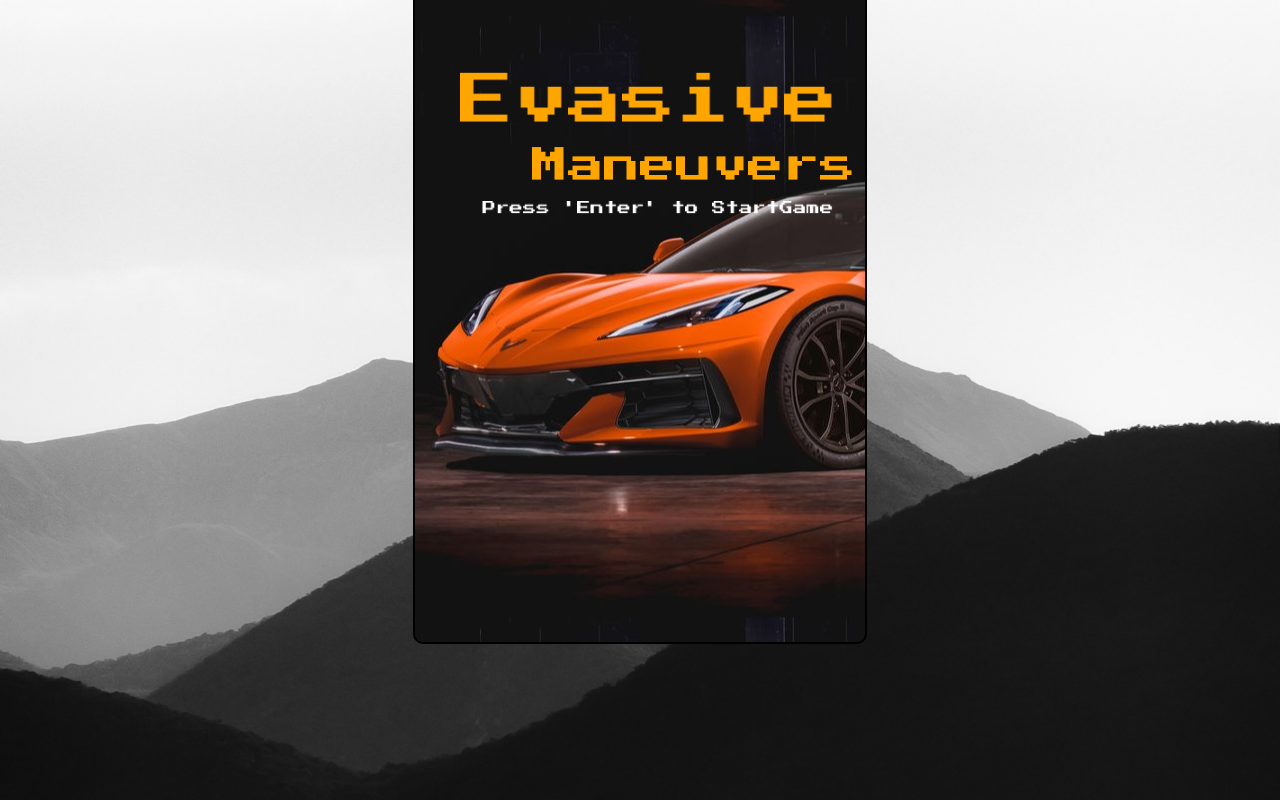
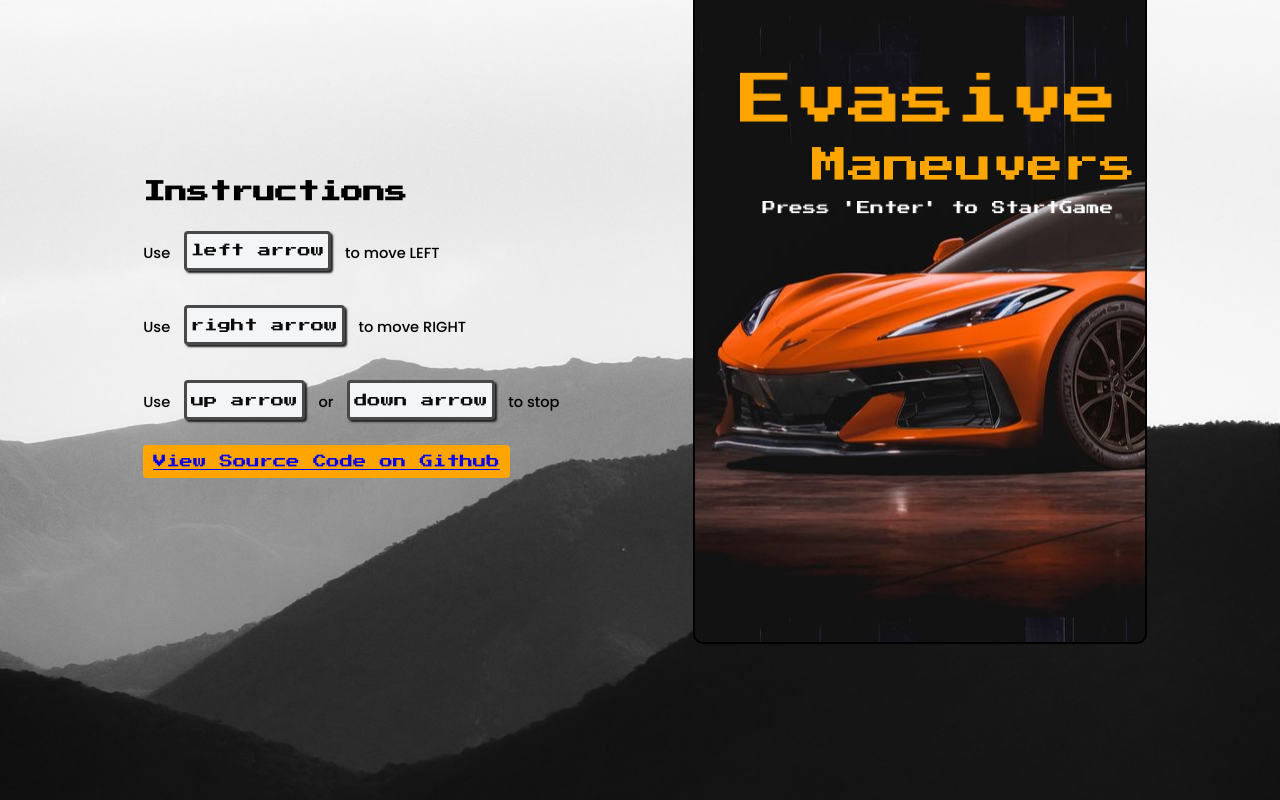
Before and after one commit to JamarTG/canvas-car-game, a website built with webpack: page index.html in a window 1280 px wide. Built offline with nearby package versions, Linux system fonts and the light colour scheme; files whose address does not match are found by name; a web font is replaced by a local one.

Commit message:
created instructions with link to code

```diff
--- a/index.css
+++ b/index.css
@@ -1,15 +1,54 @@
+@import url('https://fonts.googleapis.com/css2?family=Sofia+Sans:ital,wght@0,300;0,400;0,500;0,600;1,200;1,300;1,400;1,500&display=swap');
+@import url('https://fonts.googleapis.com/css2?family=Poppins:ital,wght@0,300;0,400;0,500;1,300;1,400&display=swap');
+
 body {
+    font-family: 'Poppins', sans-serif;
+    font-weight: 500;
     font-size: 11pt;
     margin: 0;
     padding:0;
     display: flex;
-    flex-direction: column;
+    flex-direction: row;
+    justify-content: space-evenly;
     align-items: center;
     overflow: hidden;
     background-image: url('assets/images/bg.jpg');
     background-repeat: no-repeat;
     background-size: cover;
 }
+
+.press-title{
+    font-family: "Press Start 2P";
+}
+
+.source{
+    padding: 10px;
+    border: none;
+    border-radius: 4px;
+    background-color: orange;
+    color: #d3d1d1;
+}
+
+.source:hover{
+    color:white;
+}
+
+.btn {
+  position:relative;
+  padding:4px;
+  margin: 10px;
+  width:fit-content;
+  height:40px;
+  border:3px solid #494949;
+  outline:none;
+  background-color:#f4f5f6;
+  border-radius: 4px;
+  font-weight: 500;
+  box-shadow:  2px 2px 2px #202020;
+  color: rgb(12, 12, 12);
+  font-family: "Press Start 2P";
+}
+
 
 canvas{
     border: 2px solid black;
@@ -20,14 +59,7 @@ canvas{
     border-radius: 10px;
 }
 
-button{
-    margin-top: 10px;
-    background-color: black;
-    width: 4rem;
-    padding: 1em;
-    color: aliceblue;
-    font-variant: small-caps;
-}
+
 
 .gamestart {
     width: 30vw;
@@ -78,14 +110,6 @@ canvas{
     border: 5px solid transparent;
 }
 
-button{
-    margin-top: 10px;
-    background-color: black;
-    width: 4rem;
-    padding: 1em;
-    color: aliceblue;
-    font-variant: small-caps;
-}
 
 .gamestart {
     width: 30vw;
--- a/index.html
+++ b/index.html
@@ -10,14 +10,27 @@
   <link rel="preconnect" href="https://fonts.googleapis.com"><link rel="preconnect" href="https://fonts.gstatic.com" crossorigin><link href="https://fonts.googleapis.com/css2?family=Press+Start+2P&display=swap" rel="stylesheet">
   <link rel="preconnect" href="https://fonts.googleapis.com">
   <link rel="preconnect" href="https://fonts.googleapis.com">
-<link rel="preconnect" href="https://fonts.gstatic.com" crossorigin>
-<link href="https://fonts.googleapis.com/css2?family=Pushster&display=swap" rel="stylesheet">
+  <link rel="preconnect" href="https://fonts.gstatic.com" crossorigin>
+  <link href="https://fonts.googleapis.com/css2?family=Pushster&display=swap" rel="stylesheet">
   <link rel="preconnect" href="https://fonts.gstatic.com" crossorigin>
   <link href="https://fonts.googleapis.com/css2?family=Moo+Lah+Lah&display=swap" rel="stylesheet">
 </head>
 
 <body id="bod">
+  <section>
+    <div class="instructions">
+      <h1 class="press-title">Instructions</h1>
+      <p>Use <button class="btn">left arrow</button> to move LEFT</p>
+      <p>Use <button class="btn">right arrow</button></button> to move RIGHT</p>
+      <p>Use <button class="btn">up arrow</button> or <button class="btn">down arrow</button> to stop</p>
+    </div>
+    <button class="press-title source">
+      <a target="_blank" href="https://github.com/JamarTG/feature-rich-evasive_maneuvers_car_game">View Source Code on Github<a>
+    </button>
+  </section>
+
   <canvas id="canvas"></canvas>
+
   <script src="./main.js"></script>
 </body>
 </html>
```
